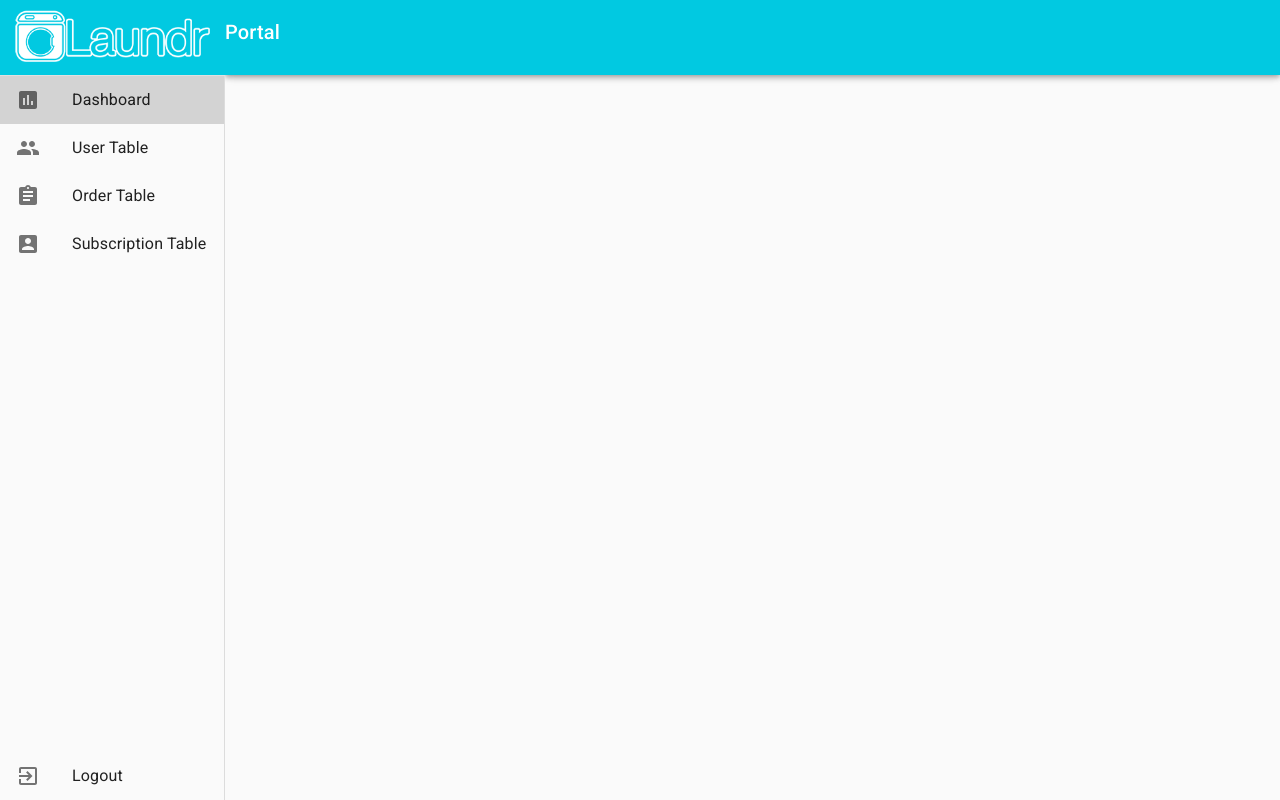
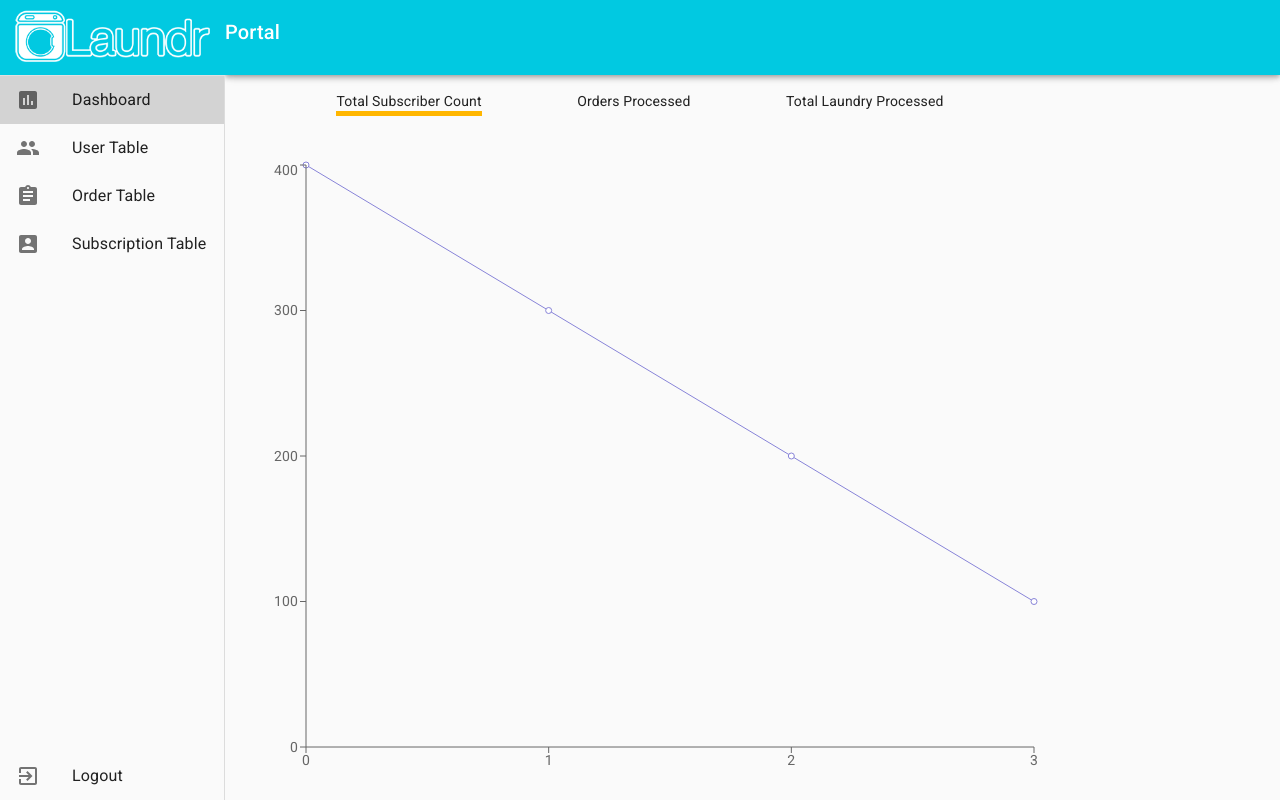
Before and after one commit to ray7yu/laundr-portal, a React (Create React App) app: page / in a window 1280 px wide. Built offline with nearby package versions, Linux system fonts and the light colour scheme.

Commit message:
Add graph skeleton

```diff
--- a/package.json
+++ b/package.json
@@ -16,7 +16,8 @@
     "react-dom": "^16.13.1",
     "react-router": "^5.2.0",
     "react-router-dom": "^5.2.0",
-    "react-scripts": "3.4.3"
+    "react-scripts": "3.4.3",
+    "recharts": "^1.8.5"
   },
   "scripts": {
     "start": "react-scripts start",
--- a/src/components/Dashboard.js
+++ b/src/components/Dashboard.js
@@ -1,10 +1,69 @@
 import React from 'react';
-
-const Dashboard = () => {
+import { makeStyles } from '@material-ui/core/styles';
+import { LineChart, Line, ResponsiveContainer, XAxis, YAxis } from 'recharts';
+const data = [
+  {name: 'Page A', uv: 400, pv: 2400, amt: 2400},
+  {name: 'Page B', uv: 300, pv: 2000, amt: 400},
+  {name: 'Page C', uv: 200, pv: 1600, amt: 1200},
+  {name: 'Page D', uv: 100, pv: 3000, amt: 6500},
+];
+const useStyles = makeStyles((theme) => ({
+  wrapper: {
+    justifyContent: 'center',
+    alignItems: 'center',
+    height: '90%',
+    flexShrink: 0,
+    width: `calc(100% - 225px)`
+  },
+  head: {
+    display: 'flex',
+    justifyContent: 'space-evenly',
+    flexDirection: 'row',
+    height: '10%',
+  },
+  selected: {
+    backgroundColor: '#FFB600',
+    height: '5px',
+  },
+  button: {
+    cursor: 'pointer',
+  },
+}));
+export default function Dashboard() {
+  const classes = useStyles();
+  const [graph, setGraph] = React.useState(0);
+  const handleSelectGraph = (index) => {
+    switch(index){
+      case 0:
+        setGraph(0);
+        return
+      case 1:
+        setGraph(1);
+        return
+      case 2:
+        setGraph(2);
+        return
+      default:
+        setGraph(0);
+    }
+  }
   return (
-    <>
-    </>
+    <div className={classes.wrapper}>
+      <div className={classes.head}>
+        {['Total Subscriber Count', 'Orders Processed', 'Total Laundry Processed'].map((text, index)=>(
+          <div key={text} className={classes.button} onClick={() => handleSelectGraph(index)}>
+            {text}
+            <div className={index === graph ? classes.selected : ""} />
+          </div>
+        ))}
+      </div>
+      <ResponsiveContainer width={'100%'} height={'90%'}>
+        <LineChart data={data}>
+          <Line type="monotone" dataKey="uv" stroke="#8884d8" />
+          <XAxis />
+          <YAxis />
+        </LineChart>
+      </ResponsiveContainer>
+    </div>
   );
 }
-
-export default Dashboard;
--- a/src/components/DataTable.js
+++ b/src/components/DataTable.js
@@ -164,7 +164,7 @@ const EnhancedTableToolbar = (props) => {
         </Typography>
       ) : (
         <Typography className={classes.title} variant="h6" id="tableTitle" component="div">
-          Nutrition
+          {props.option}
         </Typography>
       )}
 
@@ -200,6 +200,10 @@ const useStyles = makeStyles((theme) => ({
   table: {
     minWidth: 750,
   },
+  // scrollable: {
+  //   maxHeight: 750,
+  //   overflow: 'auto',
+  // },
   visuallyHidden: {
     border: 0,
     clip: 'rect(0 0 0 0)',
@@ -277,9 +281,10 @@ export default function DataTable(props) {
   return (
     <div className={classes.root}>
       <Paper className={classes.paper}>
-        <EnhancedTableToolbar numSelected={selected.length} />
-        <TableContainer>
+        <EnhancedTableToolbar numSelected={selected.length} option={props.option}/>
+        <TableContainer className={classes.scrollable}>
           <Table
+            stickyHeader
             className={classes.table}
             aria-labelledby="tableTitle"
             size={dense ? 'small' : 'medium'}
--- a/src/components/MiniDrawer.js
+++ b/src/components/MiniDrawer.js
@@ -25,6 +25,7 @@ const useStyles = makeStyles((theme) => ({
   root: {
     display: 'flex',
     backgroundColor: "F9F9F9",
+    height: '100%',
   },
   appBar: {
     minHeight: barHeight,
@@ -88,11 +89,11 @@ export default function MiniDrawer() {
       case 0:
         return <Dashboard />;
       case 1:
-        return <DataTable option={option}/>;
+        return <DataTable option="Users"/>;
       case 2:
-        return <DataTable option={option}/>;
+        return <DataTable option="Orders"/>;
       case 3:
-        return <DataTable option={option}/>;
+        return <DataTable option="Subscriptions"/>;
       default:
         return <Typography paragraph>
           Lorem ipsum dolor sit amet, consectetur adipiscing elit, sed do eiusmod tempor incididunt
```
Also changed, not shown: 1 other file (tests, documents, lock files or other folders).
